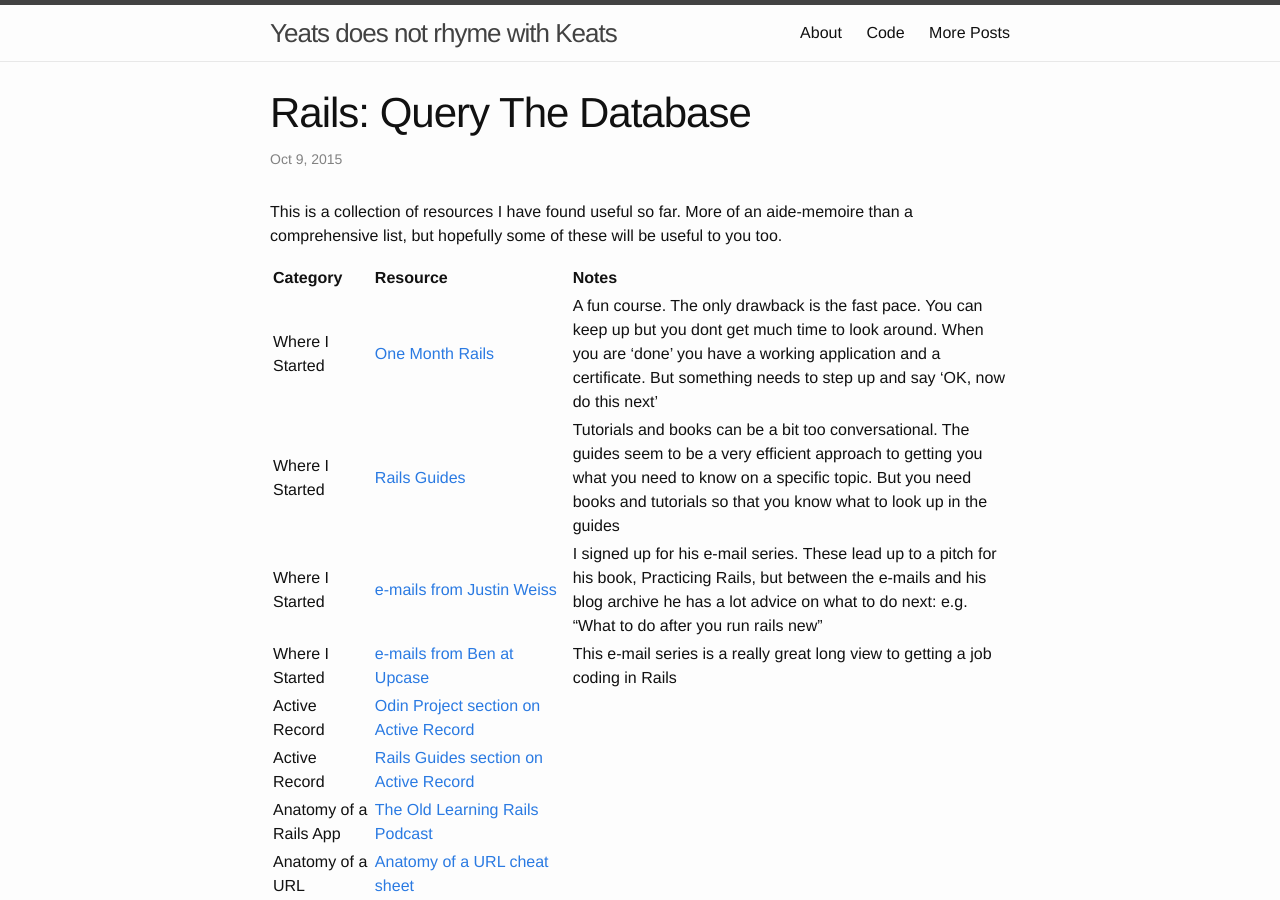
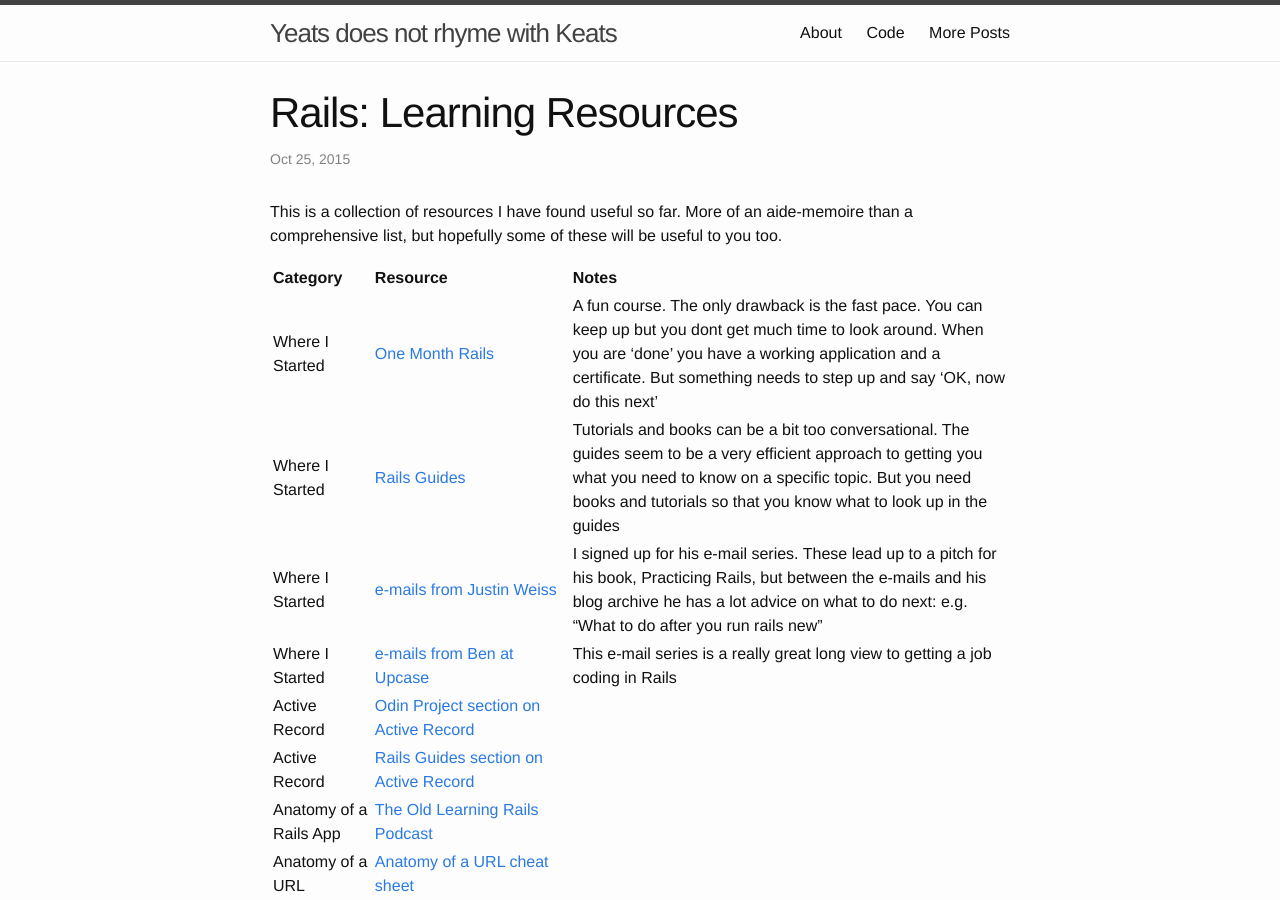
Before and after one commit to pjdmatts/old-blog, a Jekyll site: the page built from _posts/2015-10-25-Resources.markdown, in a window 1280 px wide and 900 px high. Built offline with Jekyll 4.4.1, drawn with Linux system fonts in a browser that asks for light colours.

Commit message:
Add Resources Post

```diff
--- a/_posts/2015-10-25-Resources.markdown
+++ b/_posts/2015-10-25-Resources.markdown
@@ -1,8 +1,8 @@
 ---
 layout: post
-title:  "Rails: Query The Database"
-date:   2015-10-09 12:24:00
-categories: coding
+title:  "Rails: Learning Resources"
+date:   2015-10-25 18:33:00
+categories: learning
 ---
 
 This is a collection of resources I have found useful so far. More of an aide-memoire than a comprehensive list, but hopefully some of these will be useful to you too.
```
